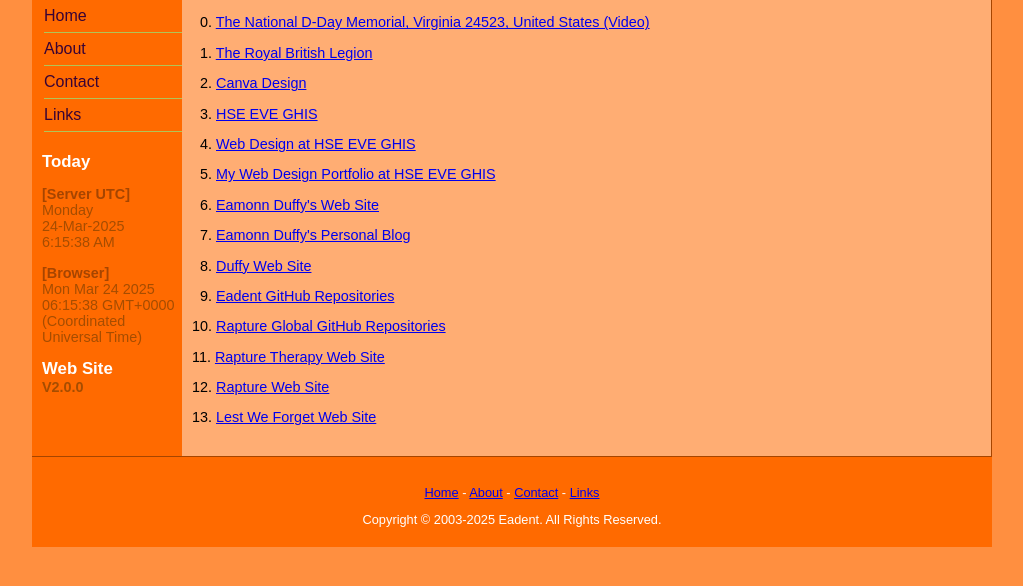
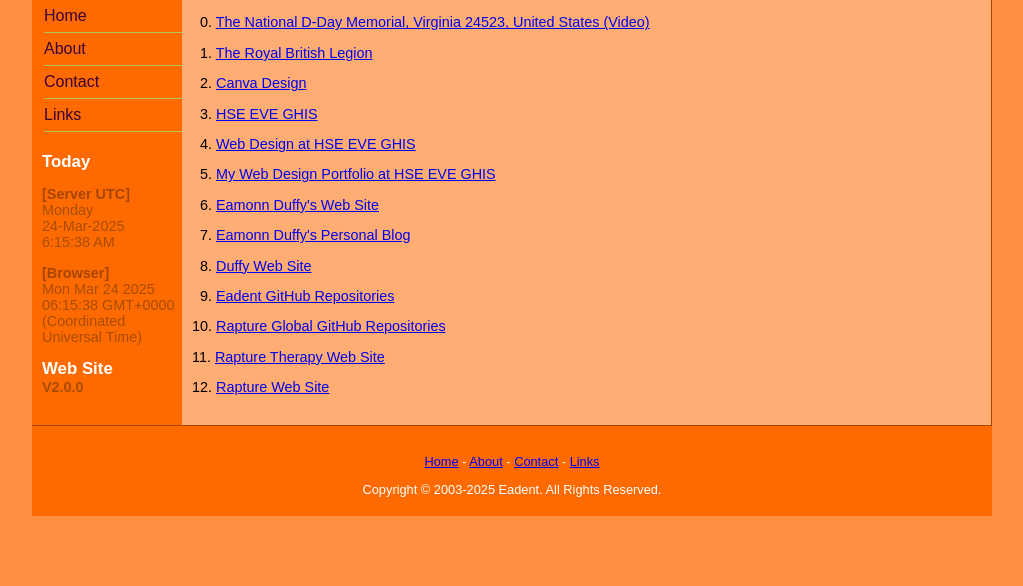
Before and after one commit to Eadent/Eadent, a PHP site: page /Links.php in a window 1280 px wide. Shown: the part 101-687 px from the top of the page, without its empty margins (128-1151 px from the left). Run offline with PHP 8.4, Linux system fonts and the light colour scheme.

Commit message:
feat: Removed link to Lest We Forget Web Site, perhaps temporarily, until perhaps I repurpose that Web Site. Perhaps.

```diff
--- a/Links.php
+++ b/Links.php
@@ -98,9 +98,6 @@
 		<p>
 			12. <a target="_blank" href="https://www.Rapture.global/">Rapture Web Site</a>
 		</p>
-		<p>
-			13. <a target="_blank" href="https://www.LestWeForget.one/">Lest We Forget Web Site</a>
-		</p>
 		<p style="margin: 0; padding: 0;">
 		<br />
 		</p>
```
